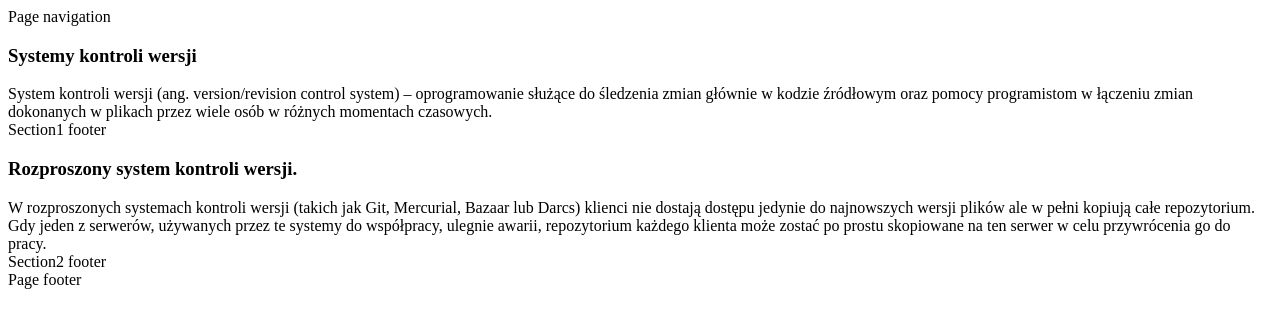
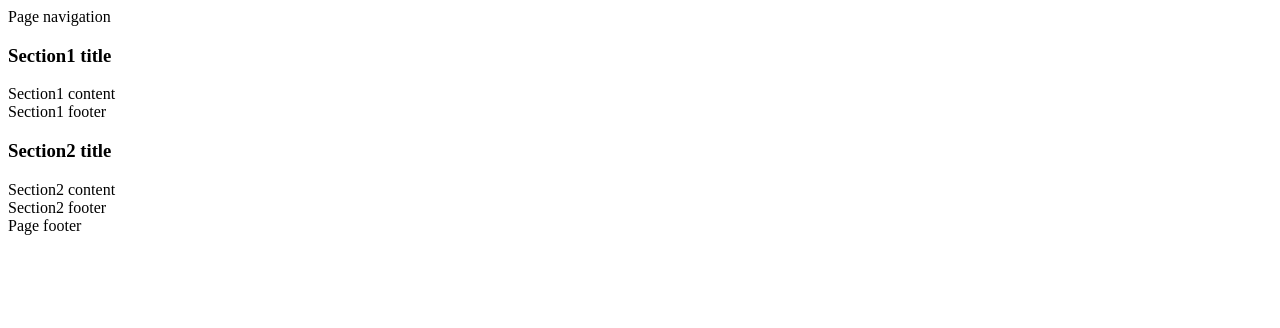
Before and after one commit to yevheniiKravtsov/pio, a plain HTML site: page index.html in a window 1280 px wide. Drawn offline with Linux system fonts and the light colour scheme.

Commit message:
tylko naglowek master index.html

```diff
--- a/index.html
+++ b/index.html
@@ -9,10 +9,10 @@
 		</nav>
 		<section id="section1" class="panel panel-default">
 			<div class="panel-heading">
-	    		<h3 class="panel-title">Systemy kontroli wersji</h3>
+	    		<h3 class="panel-title">Section1 title</h3>
 		  	</div>
 	  		<div class="panel-body">
-	    		System kontroli wersji (ang. version/revision control system) – oprogramowanie służące do śledzenia zmian głównie w kodzie źródłowym oraz pomocy programistom w łączeniu zmian dokonanych w plikach przez wiele osób w różnych momentach czasowych.
+	    		Section1 content
 	  		</div>
 			<footer class="panel-footer">
 				Section1 footer
@@ -20,10 +20,10 @@
 		</section>
 		<section id="section2" class="panel panel-default">
 			<div class="panel-heading">
-	    		<h3 class="panel-title">Rozproszony system kontroli wersji.</h3>
+	    		<h3 class="panel-title">Section2 title</h3>
 	  		</div>
 	  		<div class="panel-body">
-		    	W rozproszonych systemach kontroli wersji (takich jak Git, Mercurial, Bazaar lub Darcs) klienci nie dostają dostępu jedynie do najnowszych wersji plików ale w pełni kopiują całe repozytorium. Gdy jeden z serwerów, używanych przez te systemy do współpracy, ulegnie awarii, repozytorium każdego klienta może zostać po prostu skopiowane na ten serwer w celu przywrócenia go do pracy.
+		    	Section2 content
 		  	</div>
 			<footer class="panel-footer">
 				Section2 footer
```
